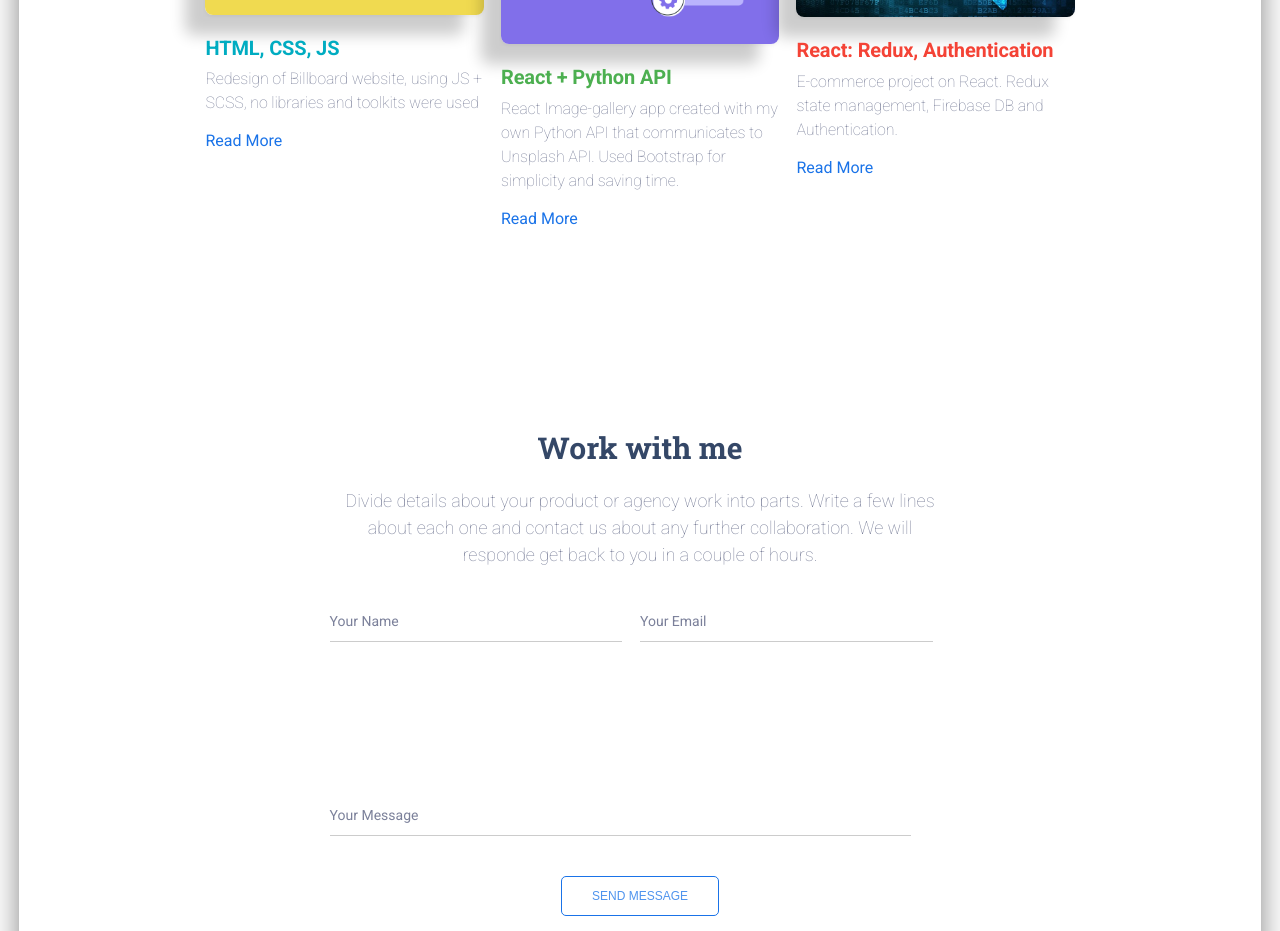
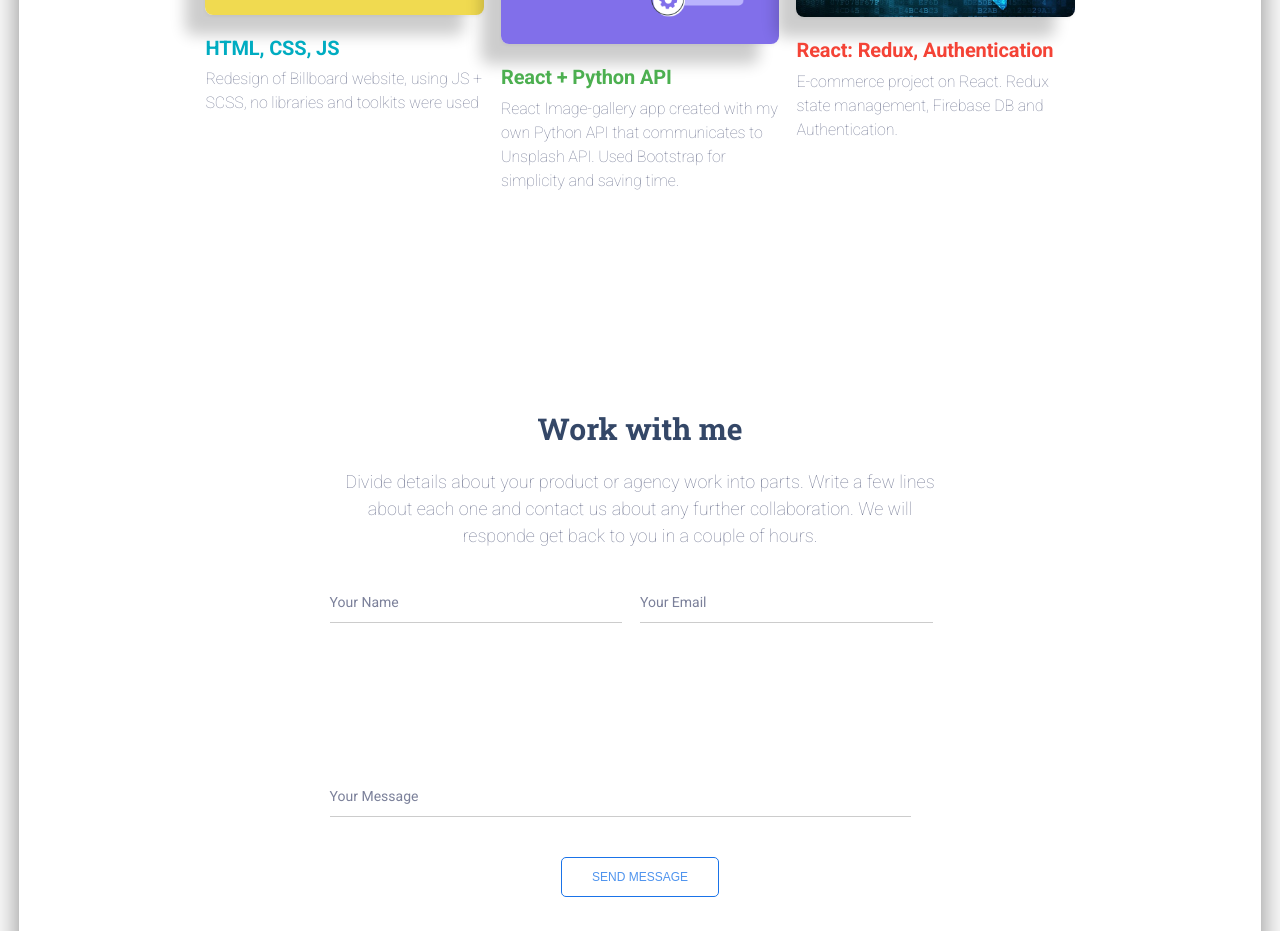
Before and after one commit to Arthubnet/atrehub-portfolio, a React (Create React App) app: page / in a window 1280 px wide. Shown: the part 1440-2371 px from the top of the page. Built offline with nearby package versions, Linux system fonts and the light colour scheme; a web font is replaced by a local one.

Commit message:
removed links

```diff
--- a/src/Components/body/projects/project-card.component.jsx
+++ b/src/Components/body/projects/project-card.component.jsx
@@ -10,9 +10,9 @@ function ProjectCard({ title, description, image, color }) {
       <div className="project__card__body">
         <h3 style={{ color: color }}>{title}</h3>
         <p>{description}</p>
-        <div className="project__card__body__links">
+        {/*  <div className="project__card__body__links">
           <a href="#">Read More</a>
-        </div>
+        </div> */}
       </div>
     </div>
   );
```
